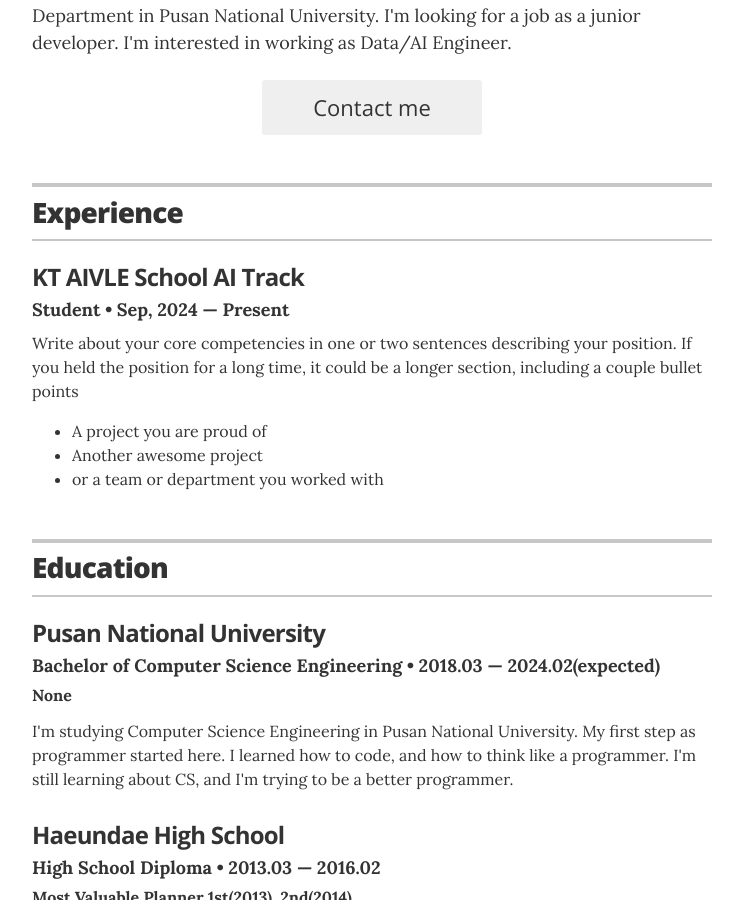
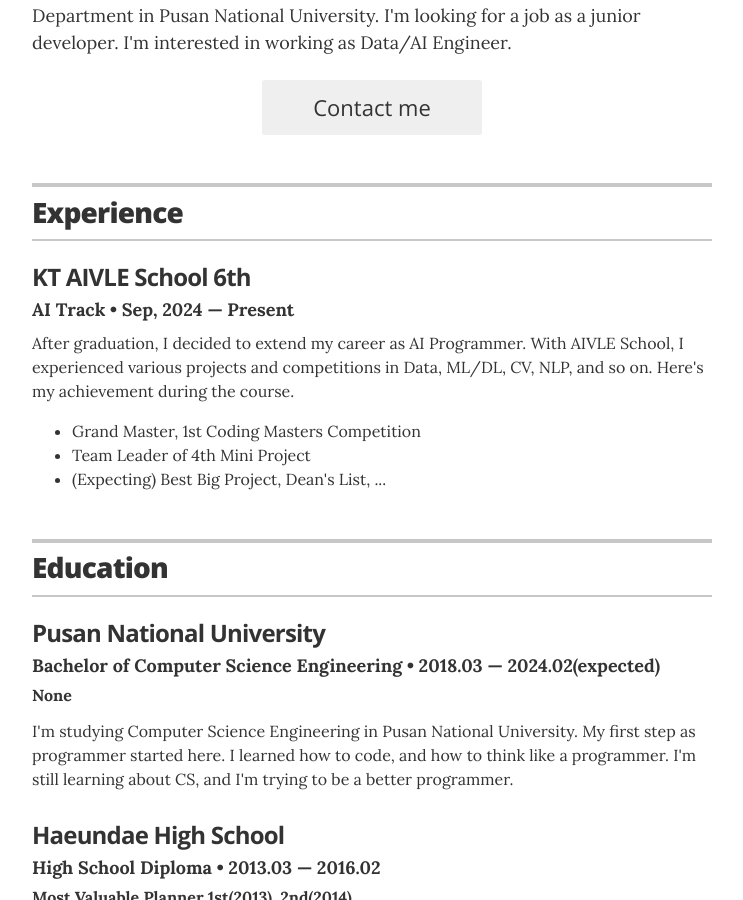
Before and after one commit to gaeul-3041/gaeul-3041.github.io, a Jekyll site: the page built from index.html, in a window 1280 px wide and 900 px high, scrolled down 335 px. Shown: the whole window, without its empty margins (268-1011 px from the left). Built offline with Jekyll 4.4.1, drawn with Linux system fonts in a browser that asks for light colours.

Commit message:
Update experience.yml

```diff
--- a/_data/experience.yml
+++ b/_data/experience.yml
@@ -1,6 +1,6 @@
 # Jobs
 # KT AIVLE School
-- company: KT AIVLE School AI Track
-  position: Student
+- company: KT AIVLE School 6th
+  position: AI Track
   duration: Sep, 2024 &mdash; Present
-  summary: Write about your core competencies in one or two sentences describing your position. If you held the position for a long time, it could be a longer section, including a couple bullet points	<ul class="resume-item-list"><li>A project you are proud of</li><li>Another awesome project</li><li>or a team or department you worked with</li></ul>
+  summary: After graduation, I decided to extend my career as AI Programmer. With AIVLE School, I experienced various projects and competitions in Data, ML/DL, CV, NLP, and so on. Here's my achievement during the course. <ul class="resume-item-list"><li>Grand Master, 1st Coding Masters Competition</li><li>Team Leader of 4th Mini Project</li><li>(Expecting) Best Big Project, Dean's List, ...</li></ul>
```
